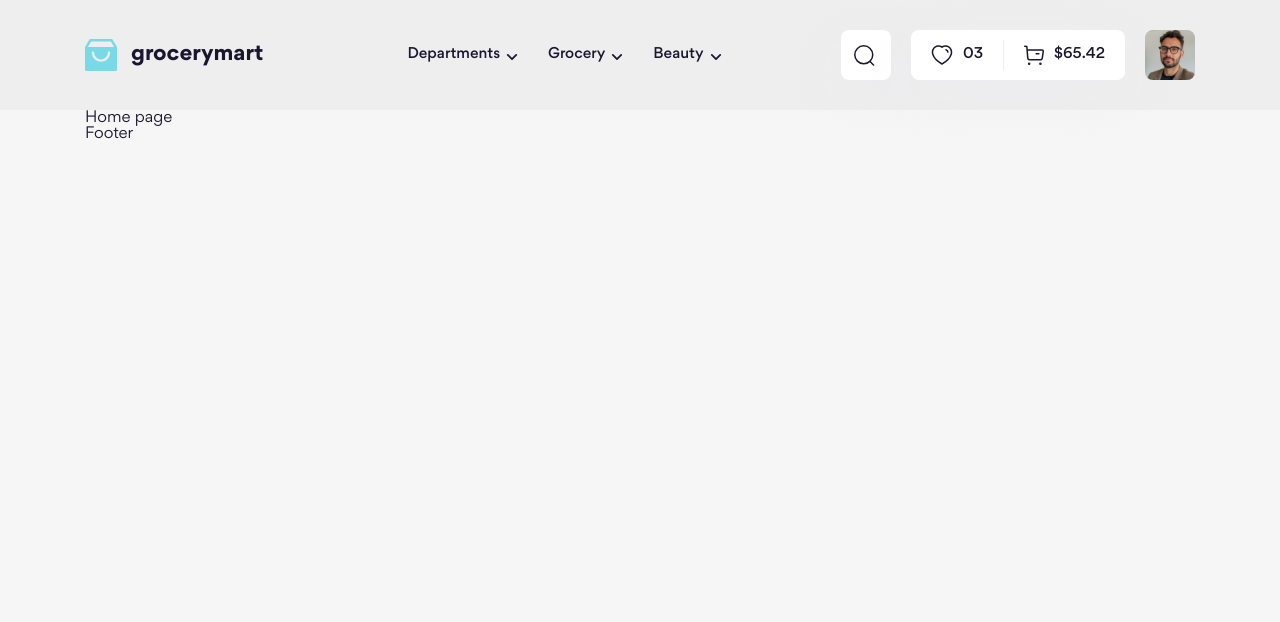
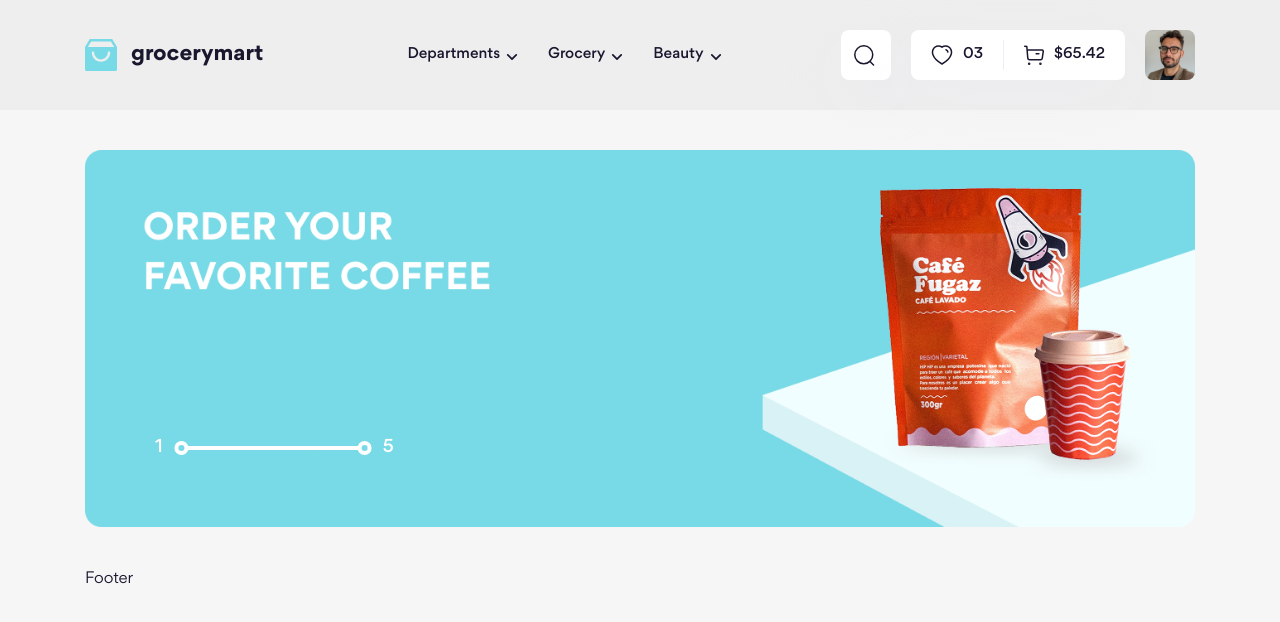
Before and after one commit to DatHoangi/f8-project-08, a website: page index.html in a window 1280 px wide. Drawn offline with Linux system fonts and the light colour scheme.

Commit message:
Làm phần Slideshow #1

```diff
--- a/index.html
+++ b/index.html
@@ -28,8 +28,26 @@
         </script>
 
         <div class="container">
-            <!-- Main -->
-            <h1>Home page</h1>
+            <!-- Slideshow -->
+            <div class="slideshow">
+                <div class="slideshow__inner">
+                    <div class="slideshow__item">
+                        <img src="./assets/img/slideshow/item-1.png" alt="" class="slideshow__img" />
+                    </div>
+                    <div class="slideshow__item">
+                        <img src="./assets/img/slideshow/item-1.png" alt="" class="slideshow__img" />
+                    </div>
+                    <div class="slideshow__item">
+                        <img src="./assets/img/slideshow/item-1.png" alt="" class="slideshow__img" />
+                    </div>
+                </div>
+
+                <div class="slideshow__page">
+                    <span class="slideshow__num">1</span>
+                    <span class="slideshow__slider"></span>
+                    <span class="slideshow__num">5</span>
+                </div>
+            </div>
 
             <!-- Footer -->
             <footer id="footer">Footer</footer>
--- a/scss/components/_index.scss
+++ b/scss/components/_index.scss
@@ -1,2 +1,3 @@
 @forward "./logo";
 @forward "./dropdown";
+@forward "./slideshow";
--- /dev/null
+++ b/scss/components/_slideshow.scss
@@ -0,0 +1,67 @@
+.slideshow {
+    position: relative;
+    margin: 40px 0;
+
+    &__inner {
+        display: flex;
+        overflow: hidden;
+    }
+
+    &__item {
+        flex-shrink: 0;
+        width: 100%;
+    }
+
+    &__img {
+        width: 100%;
+    }
+
+    &__page {
+        --color: #fff;
+
+        position: absolute;
+        bottom: 70px;
+        left: 70px;
+        display: flex;
+        align-items: center;
+        column-gap: 24px;
+    }
+
+    &__num {
+        font-size: 1.8rem;
+        font-weight: 500;
+        line-height: 144.444%;
+        color: var(--color);
+    }
+
+    &__slider {
+        position: relative;
+        width: 172px;
+        height: 4px;
+        flex-shrink: 0;
+        background: var(--color);
+
+        &::before,
+        &::after {
+            content: "";
+            position: absolute;
+            top: 50%;
+            translate: -90% -50%;
+
+            width: 14px;
+            height: 14px;
+            border: 4px solid var(--color);
+            border-radius: 50%;
+        }
+
+        &::before {
+            left: 0;
+            translate: -90% -50%;
+        }
+
+        &::after {
+            right: 0;
+            translate: 90% -50%;
+        }
+    }
+}
--- a/scss/components/dropdown.scss
+++ b/scss/components/dropdown.scss
@@ -43,6 +43,10 @@
             &::before {
                 content: none;
             }
+        }
+
+        @include abstracts.breakpoint(sm) {
+            padding: 0 20px;
         }
     }
 }
--- a/scss/layout/_header.scss
+++ b/scss/layout/_header.scss
@@ -100,6 +100,7 @@
             align-items: flex-start;
 
             overflow-y: auto;
+            overscroll-behavior: contain;
             height: calc(100% - 40px);
         }
 
```
Also changed, not shown: assets/css/components/dropdown.css, assets/css/main.css, assets/img/slideshow/item-1.png (added), 2 other files.
